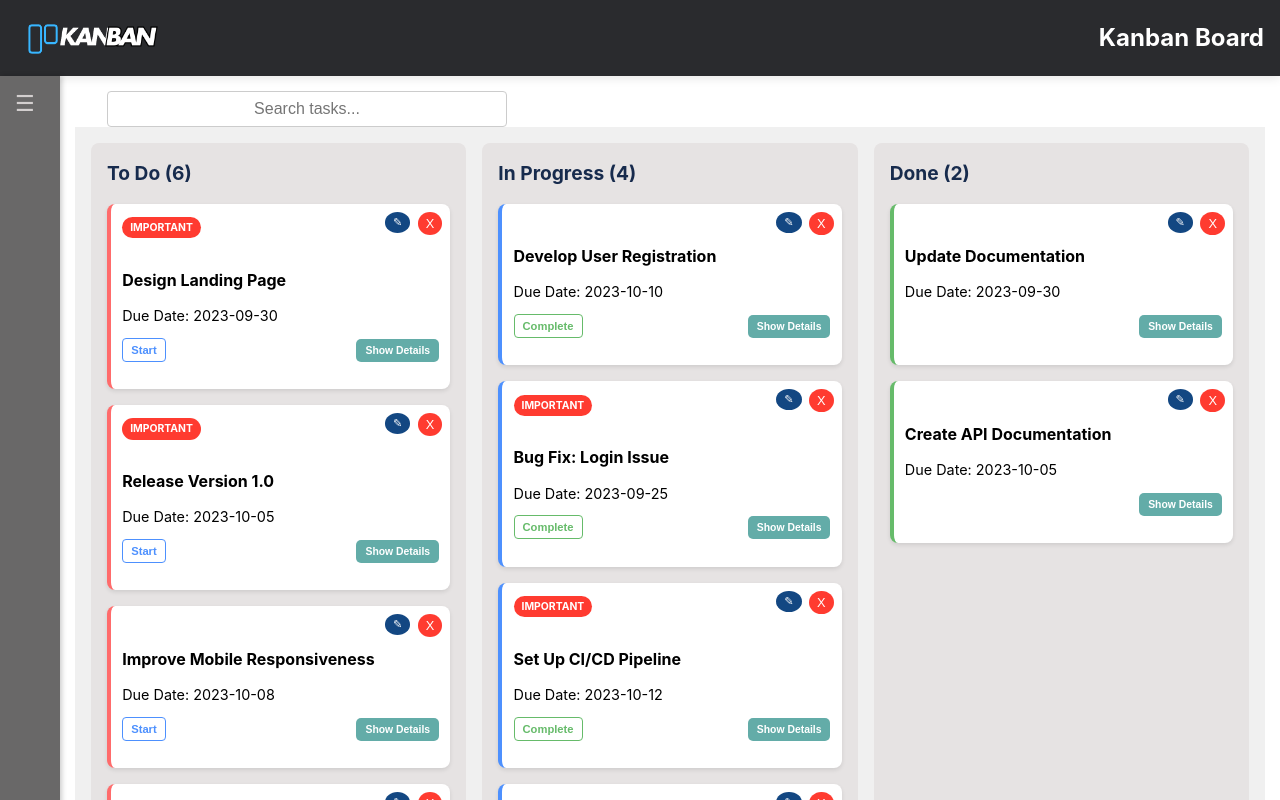
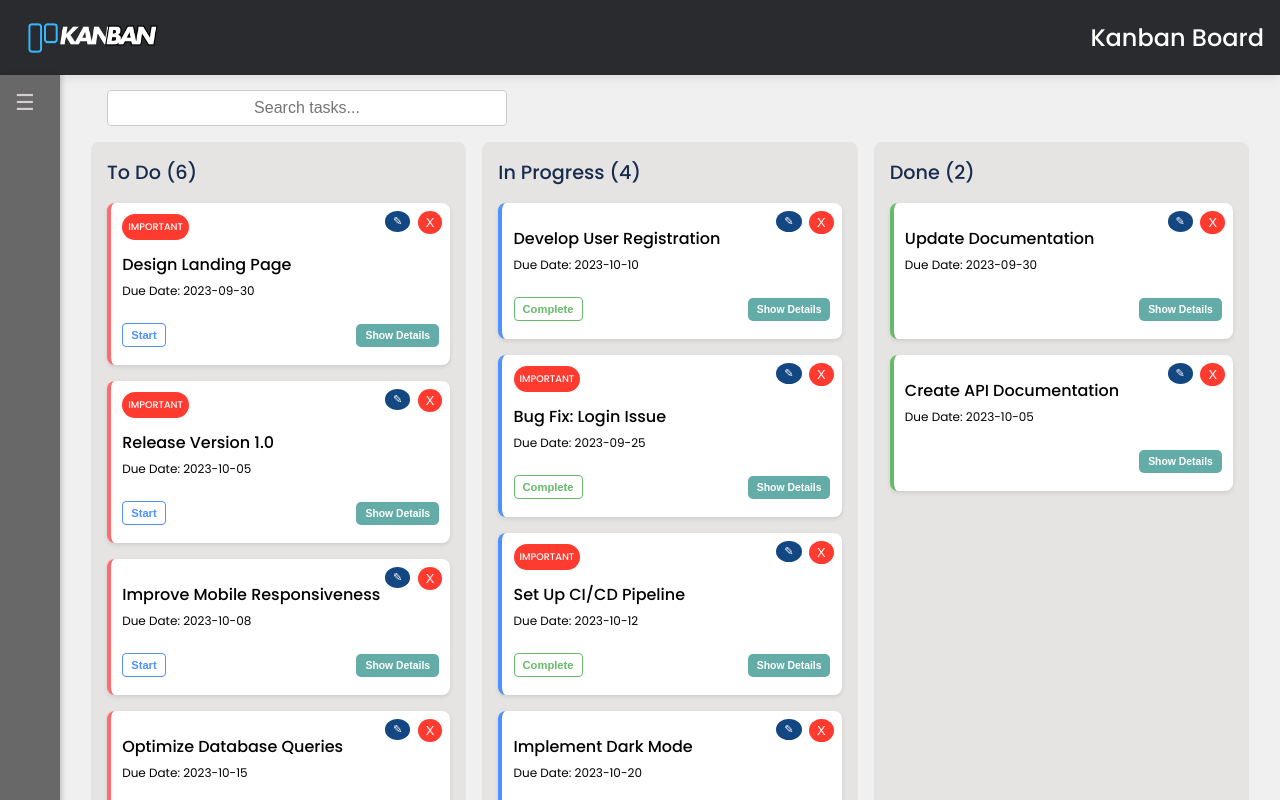
Before and after one commit to abussafilx/MiniProject_Kanban, a React (Vite) app: page / in a window 1280 px wide. Shown: the top 800 px of the page. Built offline with nearby package versions, Linux system fonts and the light colour scheme.

Commit message:
change font and spacing on css

```diff
--- a/src/assets/styles/Board.css
+++ b/src/assets/styles/Board.css
@@ -4,7 +4,11 @@ h2 {
 
 h4 {
   font-size: medium;
+  margin-top: 10px;
+  margin-bottom: 10px;
 }
+
+
 
 label {
   color: #333841;
@@ -56,8 +60,10 @@ label {
 }
 
 .card div {
-  margin-bottom: 0.5rem;
-  font-size: 0.9rem;
+  margin-bottom: 0.2rem;
+  font-size: 0.75rem;
+  line-height: 1.5rem;
+  font-weight: 100;
 }
 
 .card .due {
@@ -102,7 +108,13 @@ label {
 .btn-container {
   display: flex;
   justify-content: space-between;
-  margin-bottom: 10px;
+  align-items: center;
+}
+
+.btn-container-bottom {
+  display: flex;
+  justify-content: space-between;
+  margin-top: 20px;
   align-items: center;
 }
 
@@ -205,10 +217,10 @@ label {
 
 .label {
   background-color: #ff3b30;
-  padding: 3px 8px;
+  padding: 1px 6px;
   border-radius: 20px;
   color: white;
-  font-size: 0.65rem;
+  font-size: 0.6rem;
   font-weight: bold;
   display: inline-block;
 }
@@ -311,3 +323,8 @@ select:focus {
   border-color: #007bff;
   box-shadow: 0 0 6px rgba(0, 123, 255, 0.5);
 }
+
+.info {
+font-weight: bold;
+font-size: .85rem;
+}
--- a/src/components/ItemCards.jsx
+++ b/src/components/ItemCards.jsx
@@ -86,25 +86,25 @@ function ItemCards(props) {
         <>
 
           <div>
-            <b>Description:</b> {props.element.description}
+            Description:<br /> <span className="info">{props.element.description}</span>
           </div>
           <div>
-            <b>Assignee:</b> {props.element.assignee}
+            Assignee:<br /> <span className="info">{props.element.assignee}</span>
           </div>
           <div>
-            <b>Status:</b> {props.element.status}
+            Status:<br /> <span className="info">{props.element.status}</span>
           </div>
           <div>
-            <b>Priority:</b> {props.element.priority}
+            <b>Priority:</b><br /> <span className="info">{props.element.priority}</span>
           </div>
           <div>
-            <b>Created Date:</b> {props.element.createdDate}
+            <b>Created Date:</b><br /> <span className="info">{props.element.createdDate}</span>
           </div>
 
         </>
       )}
 
-      <div className="btn-container">
+      <div className="btn-container-bottom">
         <div>{advanceButton()}</div>
         <div><button className="info-btn" onClick={toggleCollapse}>
           {isCollapsed ? "Show Details" : "Hide Details"}</button></div>
--- a/src/index.css
+++ b/src/index.css
@@ -1,6 +1,8 @@
+@import url('https://fonts.googleapis.com/css2?family=Poppins:wght@400;500&display=swap');
+
+
 :root {
-  font-family: Inter, system-ui, Avenir, Helvetica, Arial, sans-serif;
-  line-height: 1.5;
+  font-family: 'Poppins', sans-serif;
   font-weight: 400;
 
   color-scheme: light dark;
@@ -33,19 +35,6 @@ a:hover {
   color: #535bf2;
 }
 
-@media (prefers-color-scheme: light) {
-  :root {
-    color: #213547;
-    background-color: #ffffff;
-  }
-  a:hover {
-    color: #4d90fe;
-  }
-  button {
-    background-color: #f9f9f9;
-  }
-}
-
 #footer {
   text-align: center;
 }
```
Lines whose indentation alone changed are shown as unchanged.
